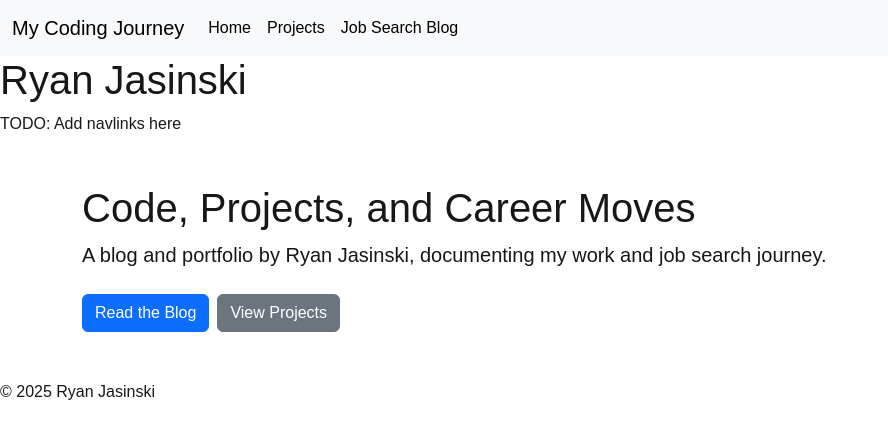
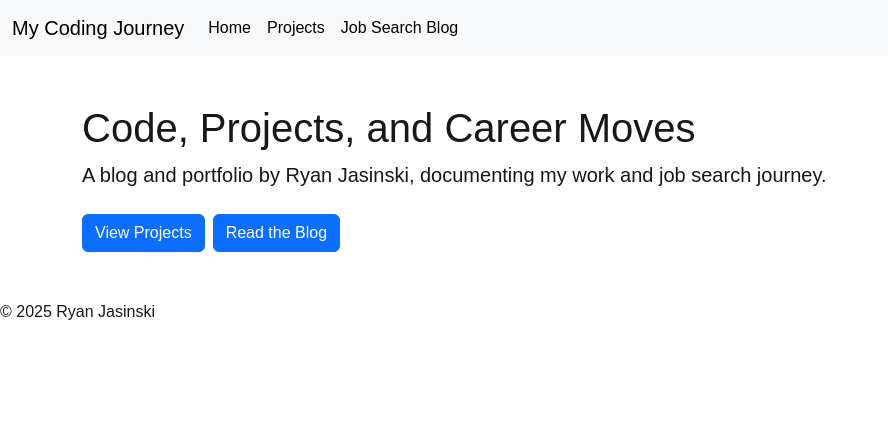
Before and after one commit to codeMonkeyHopeful/portfolio-and-blog, a Next.js app: page / in a window 1280 px wide. Shown: the top 438 px of the page, without its empty margins (0-888 px from the left). Built offline with nearby package versions, Linux system fonts and the light colour scheme.

Commit message:
cleanup leftovers

```diff
--- a/src/app/layout.tsx
+++ b/src/app/layout.tsx
@@ -16,10 +16,6 @@ const RootLayout = ({ children }: { children: React.ReactNode }) => {
       <body>
         <header>
           <Navbar />
-          <nav>
-            <h1>Ryan Jasinski</h1>
-            {"TODO: Add navlinks here"}
-          </nav>
         </header>
         <main>{children}</main>
         <footer>
--- a/src/app/page.tsx
+++ b/src/app/page.tsx
@@ -14,11 +14,11 @@ export default function Home() {
         work and job search journey.
       </p>
       <div className="mt-4">
+        <Link href="/projects" className="btn btn-primary me-2">
+          View Projects
+        </Link>
         <Link href="/blog" className="btn btn-primary me-2">
           Read the Blog
-        </Link>
-        <Link href="/projects" className="btn btn-secondary">
-          View Projects
         </Link>
       </div>
     </div>
```
